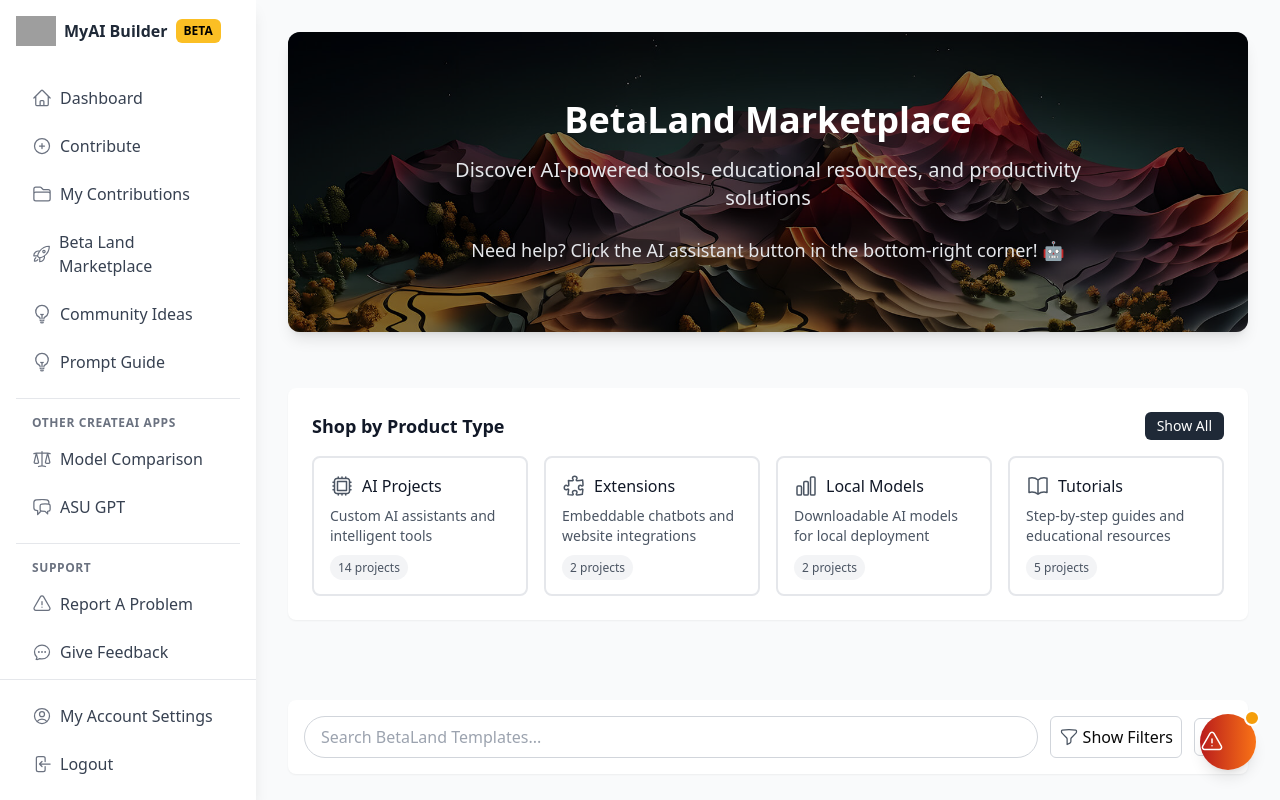
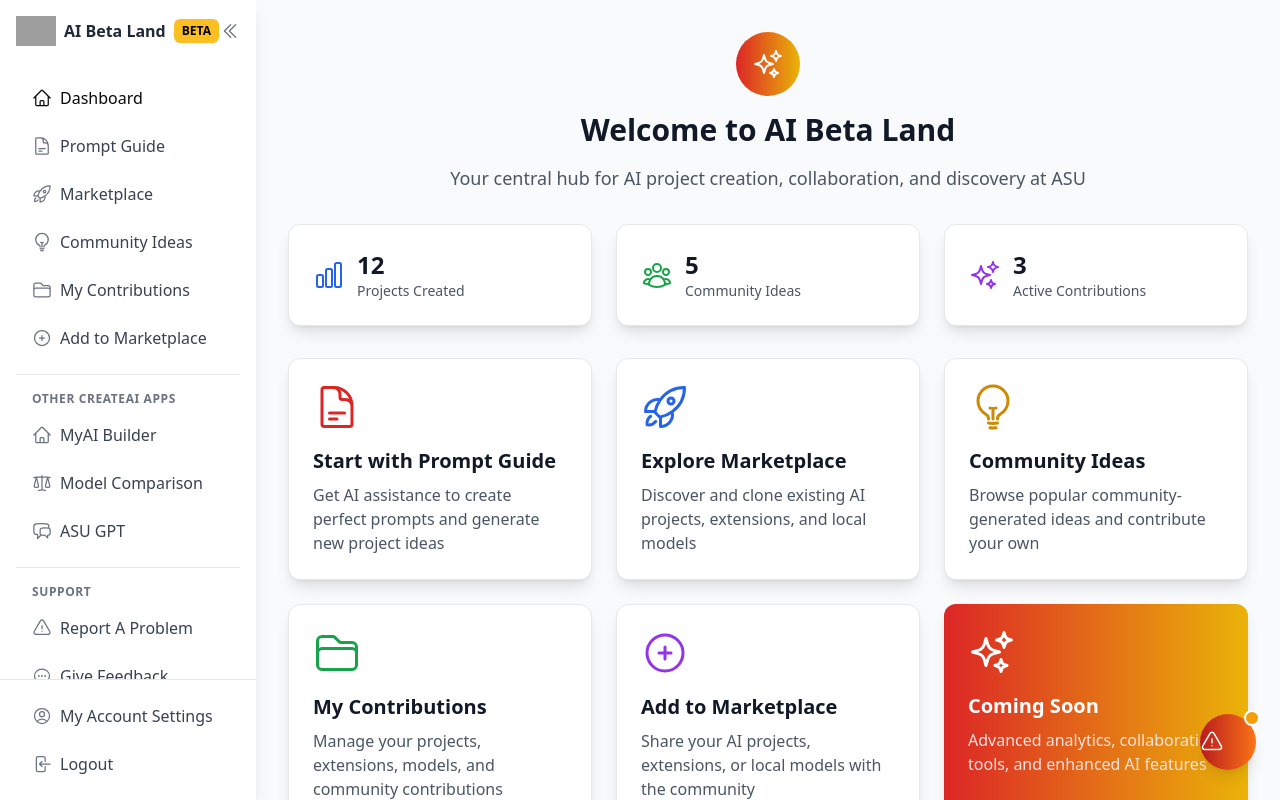
Before and after one commit to danielennis11111/gpt-marketplace, a React (Vite) app: page / in a window 1280 px wide. Built offline with nearby package versions, Linux system fonts and the light colour scheme; no server answers; grey boxes are pictures that could not be loaded.

Commit message:
Complete app rebranding to AI Beta Land with collapsible sidebar and new dashboard

```diff
--- a/index.html
+++ b/index.html
@@ -3,7 +3,7 @@
   <head>
     <meta charset="UTF-8" />
     <meta name="viewport" content="width=device-width, initial-scale=1.0" />
-    <title>GPT Marketplace</title>
+    <title>AI Beta Land - ASU AI Marketplace</title>
   </head>
   <body>
     <div id="root"></div>
--- a/src/App.tsx
+++ b/src/App.tsx
@@ -2,6 +2,7 @@
 import type { ReactNode } from 'react';
 import { BrowserRouter as Router, Routes, Route, Link, useLocation } from 'react-router-dom';
 import HomePage from './pages/HomePage';
+import { DashboardPage } from './pages/DashboardPage';
 import { ProjectDetail } from './components/ProjectDetail';
 import MyProjects from './pages/MyProjects';
 import ProjectEditor from './pages/ProjectEditor';
@@ -26,7 +27,10 @@
   ArrowLeftOnRectangleIcon,
   Bars3Icon,
   XMarkIcon,
-  LightBulbIcon
+  LightBulbIcon,
+  DocumentTextIcon,
+  ChevronDoubleLeftIcon,
+  ChevronDoubleRightIcon
 } from '@heroicons/react/24/outline';
 import siteLogo from './assets/site-logo.png';
 
@@ -36,10 +40,11 @@
   icon: React.ComponentType<React.SVGProps<SVGSVGElement>>;
   children: ReactNode;
   external?: boolean;
+  collapsed?: boolean;
 }
 
 // NavItem component for consistent styling and active state
-const NavItem: React.FC<NavItemProps> = ({ to, icon, children, external = false }) => {
+const NavItem: React.FC<NavItemProps> = ({ to, icon, children, external = false, collapsed = false }) => {
   const location = useLocation();
   const isActive = location.pathname === to;
   const activeClass = isActive ? "text-maroon-700 font-medium" : "text-gray-700";
@@ -47,18 +52,21 @@
 
   const content = (
     <>
-      <IconComponent className={`w-5 h-5 mr-2 ${isActive ? "text-maroon-700" : "text-gray-500"}`} />
-      {children}
+      <IconComponent className={`w-5 h-5 ${collapsed ? 'mx-auto' : 'mr-2'} ${isActive ? "text-maroon-700" : "text-gray-500"}`} />
+      {!collapsed && children}
     </>
   );
+
+  const baseClasses = `flex items-center ${collapsed ? 'justify-center px-2' : 'px-4'} py-2 ${activeClass} hover:bg-gray-100 rounded-md ${collapsed ? 'mx-2' : ''}`;
 
   if (external) {
     return (
       <a
         href={to}
-        className={`flex items-center px-4 py-2 ${activeClass} hover:bg-gray-100 rounded-md`}
+        className={baseClasses}
         target="_blank"
         rel="noopener noreferrer"
+        title={collapsed ? children as string : undefined}
       >
         {content}
       </a>
@@ -68,7 +76,8 @@
   return (
     <Link
       to={to}
-      className={`flex items-center px-4 py-2 ${activeClass} hover:bg-gray-100 rounded-md`}
+      className={baseClasses}
+      title={collapsed ? children as string : undefined}
     >
       {content}
     </Link>
@@ -77,6 +86,7 @@
 
 const AppContent = () => {
   const [sidebarOpen, setSidebarOpen] = useState(false);
+  const [sidebarCollapsed, setSidebarCollapsed] = useState(false);
 
   return (
     <div className="flex h-screen bg-gray-100">
@@ -96,22 +106,38 @@
 
       {/* Sidebar */}
       <div
-        className={`w-64 bg-white shadow-lg flex flex-col fixed inset-y-0 left-0 z-30 transition-transform duration-300 transform md:translate-x-0 ${
+        className={`${sidebarCollapsed ? 'w-16' : 'w-64'} bg-white shadow-lg flex flex-col fixed inset-y-0 left-0 z-30 transition-all duration-300 transform md:translate-x-0 ${
           sidebarOpen ? 'translate-x-0' : '-translate-x-full'
         } md:relative`}
       >
         {/* Logo and Title */}
         <div className="p-4 flex items-center">
-          <img src={siteLogo} alt="MyAI Builder Logo" className="w-10 mr-2" />
-          <h1 className="text-base font-bold text-gray-800">MyAI Builder</h1>
+          <img src={siteLogo} alt="AI Beta Land Logo" className="w-10 mr-2" />
+          {!sidebarCollapsed && (
+            <>
+              <h1 className="text-base font-bold text-gray-800">AI Beta Land</h1>
               <div className="inline-flex items-center bg-amber-400 px-2 py-1 text-xs font-bold text-black rounded-md ml-2">
                 BETA
               </div>
+            </>
+          )}
+
+          {/* Collapse button */}
+          <button
+            onClick={() => setSidebarCollapsed(!sidebarCollapsed)}
+            className={`${sidebarCollapsed ? 'ml-auto' : 'ml-auto'} text-gray-500 hover:text-gray-700 transition-colors hidden md:block`}
+          >
+            {sidebarCollapsed ? (
+              <ChevronDoubleRightIcon className="h-5 w-5" />
+            ) : (
+              <ChevronDoubleLeftIcon className="h-5 w-5" />
+            )}
+          </button>
 
           {/* Mobile close button */}
           <button
             onClick={() => setSidebarOpen(false)}
-            className="ml-auto text-gray-500 md:hidden"
+            className={`${sidebarCollapsed ? 'hidden' : 'ml-2'} text-gray-500 md:hidden`}
           >
             <XMarkIcon className="h-6 w-6" />
           </button>
@@ -120,23 +146,23 @@
         {/* Main Navigation */}
         <nav className="mt-4 flex-1 overflow-y-auto px-4">
           <div className="space-y-2">
-            <NavItem to="https://platform-beta.aiml.asu.edu/" icon={HomeIcon} external={true}>
+            <NavItem to="/" icon={HomeIcon} collapsed={sidebarCollapsed}>
               Dashboard
             </NavItem>
-            <NavItem to="/contribute" icon={PlusCircleIcon}>
-              Contribute
+            <NavItem to="/prompt-guide" icon={DocumentTextIcon} collapsed={sidebarCollapsed}>
+              Prompt Guide
             </NavItem>
-            <NavItem to="/myprojects" icon={FolderIcon}>
+            <NavItem to="/marketplace" icon={RocketLaunchIcon} collapsed={sidebarCollapsed}>
+              Marketplace
+            </NavItem>
+            <NavItem to="/community-ideas" icon={LightBulbIcon} collapsed={sidebarCollapsed}>
+              Community Ideas
+            </NavItem>
+            <NavItem to="/myprojects" icon={FolderIcon} collapsed={sidebarCollapsed}>
               My Contributions
             </NavItem>
-            <NavItem to="/marketplace" icon={RocketLaunchIcon}>
-              Beta Land Marketplace
-            </NavItem>
-            <NavItem to="/community-ideas" icon={LightBulbIcon}>
-              Community Ideas
-            </NavItem>
-            <NavItem to="/prompt-guide" icon={LightBulbIcon}>
-              Prompt Guide
+            <NavItem to="/contribute" icon={PlusCircleIcon} collapsed={sidebarCollapsed}>
+              Add to Marketplace
             </NavItem>
           </div>
 
@@ -144,16 +170,21 @@
           <div className="my-4 border-t border-gray-200"></div>
 
           {/* Other CreateAI apps section */}
+          {!sidebarCollapsed && (
             <div className="mb-2">
               <h3 className="px-4 text-xs font-semibold text-gray-500 uppercase tracking-wider">
                 Other CreateAI apps
               </h3>
             </div>
+          )}
           <div className="space-y-2">
-            <NavItem to="https://compare-beta.aiml.asu.edu/" icon={ScaleIcon} external={true}>
+            <NavItem to="https://platform-beta.aiml.asu.edu/" icon={HomeIcon} external={true} collapsed={sidebarCollapsed}>
+              MyAI Builder
+            </NavItem>
+            <NavItem to="https://compare-beta.aiml.asu.edu/" icon={ScaleIcon} external={true} collapsed={sidebarCollapsed}>
               Model Comparison
             </NavItem>
-            <NavItem to="https://asugpt-beta.aiml.asu.edu/" icon={ChatBubbleLeftRightIcon} external={true}>
+            <NavItem to="https://asugpt-beta.aiml.asu.edu/" icon={ChatBubbleLeftRightIcon} external={true} collapsed={sidebarCollapsed}>
               ASU GPT
             </NavItem>
           </div>
@@ -162,16 +193,18 @@
           <div className="my-4 border-t border-gray-200"></div>
 
           {/* Support section */}
+          {!sidebarCollapsed && (
             <div className="mb-2">
               <h3 className="px-4 text-xs font-semibold text-gray-500 uppercase tracking-wider">
                 Support
               </h3>
             </div>
+          )}
           <div className="space-y-2">
-            <NavItem to="#" icon={ExclamationTriangleIcon}>
+            <NavItem to="#" icon={ExclamationTriangleIcon} collapsed={sidebarCollapsed}>
               Report A Problem
             </NavItem>
-            <NavItem to="#" icon={ChatBubbleOvalLeftEllipsisIcon}>
+            <NavItem to="#" icon={ChatBubbleOvalLeftEllipsisIcon} collapsed={sidebarCollapsed}>
               Give Feedback
             </NavItem>
           </div>
@@ -180,15 +213,16 @@
         {/* User Controls */}
         <div className="p-4 border-t border-gray-200">
           <div className="space-y-2">
-            <NavItem to="/settings" icon={UserCircleIcon}>
+            <NavItem to="/settings" icon={UserCircleIcon} collapsed={sidebarCollapsed}>
               My Account Settings
             </NavItem>
             <button
-              className="flex items-center w-full px-4 py-2 text-gray-700 hover:bg-gray-100 rounded-md text-left"
+              className={`flex items-center w-full ${sidebarCollapsed ? 'justify-center px-2 mx-2' : 'px-4'} py-2 text-gray-700 hover:bg-gray-100 rounded-md text-left`}
               onClick={() => console.log('Logout clicked')}
+              title={sidebarCollapsed ? 'Logout' : undefined}
             >
-              <ArrowLeftOnRectangleIcon className="w-5 h-5 mr-2 text-gray-500" />
-              Logout
+              <ArrowLeftOnRectangleIcon className={`w-5 h-5 ${sidebarCollapsed ? 'mx-auto' : 'mr-2'} text-gray-500`} />
+              {!sidebarCollapsed && 'Logout'}
             </button>
           </div>
         </div>
@@ -205,7 +239,7 @@
       {/* Main Content */}
       <div className="flex-1 overflow-auto md:ml-0 pt-16 md:pt-0">
         <Routes>
-          <Route path="/" element={<HomePage />} />
+          <Route path="/" element={<DashboardPage />} />
           <Route path="/marketplace" element={<HomePage />} />
           <Route path="/project/:id" element={<ProjectDetail />} />
           <Route path="/myprojects" element={<MyProjects />} />
--- /dev/null
+++ b/src/pages/DashboardPage.tsx
@@ -0,0 +1,151 @@
+import React from 'react';
+import { Link } from 'react-router-dom';
+import {
+  RocketLaunchIcon,
+  DocumentTextIcon,
+  LightBulbIcon,
+  FolderIcon,
+  PlusCircleIcon,
+  ChartBarIcon,
+  UserGroupIcon,
+  SparklesIcon
+} from '@heroicons/react/24/outline';
+
+export const DashboardPage: React.FC = () => {
+  return (
+    <div className="min-h-screen bg-gray-50">
+      <div className="max-w-7xl mx-auto px-4 sm:px-6 lg:px-8 py-8">
+        {/* Header */}
+        <div className="text-center mb-8">
+          <div className="flex justify-center mb-4">
+            <div className="w-16 h-16 bg-gradient-to-r from-red-600 to-yellow-500 rounded-full flex items-center justify-center">
+              <SparklesIcon className="w-8 h-8 text-white" />
+            </div>
+          </div>
+          <h1 className="text-3xl font-bold text-gray-900 mb-4">Welcome to AI Beta Land</h1>
+          <p className="text-lg text-gray-600 max-w-2xl mx-auto">
+            Your central hub for AI project creation, collaboration, and discovery at ASU
+          </p>
+        </div>
+
+        {/* Quick Stats */}
+        <div className="grid grid-cols-1 md:grid-cols-3 gap-6 mb-8">
+          <div className="bg-white rounded-xl shadow-lg p-6 border border-gray-200">
+            <div className="flex items-center">
+              <ChartBarIcon className="w-8 h-8 text-blue-600 mr-3" />
+              <div>
+                <p className="text-2xl font-bold text-gray-900">12</p>
+                <p className="text-sm text-gray-600">Projects Created</p>
+              </div>
+            </div>
+          </div>
+          <div className="bg-white rounded-xl shadow-lg p-6 border border-gray-200">
+            <div className="flex items-center">
+              <UserGroupIcon className="w-8 h-8 text-green-600 mr-3" />
+              <div>
+                <p className="text-2xl font-bold text-gray-900">5</p>
+                <p className="text-sm text-gray-600">Community Ideas</p>
+              </div>
+            </div>
+          </div>
+          <div className="bg-white rounded-xl shadow-lg p-6 border border-gray-200">
+            <div className="flex items-center">
+              <SparklesIcon className="w-8 h-8 text-purple-600 mr-3" />
+              <div>
+                <p className="text-2xl font-bold text-gray-900">3</p>
+                <p className="text-sm text-gray-600">Active Contributions</p>
+              </div>
+            </div>
+          </div>
+        </div>
+
+        {/* Quick Actions */}
+        <div className="grid grid-cols-1 md:grid-cols-2 lg:grid-cols-3 gap-6">
+          <Link
+            to="/prompt-guide"
+            className="bg-white rounded-xl shadow-lg p-6 border border-gray-200 hover:shadow-xl transition-shadow group"
+          >
+            <DocumentTextIcon className="w-12 h-12 text-red-600 mb-4 group-hover:scale-110 transition-transform" />
+            <h3 className="text-xl font-semibold text-gray-900 mb-2">Start with Prompt Guide</h3>
+            <p className="text-gray-600">
+              Get AI assistance to create perfect prompts and generate new project ideas
+            </p>
+          </Link>
+
+          <Link
+            to="/marketplace"
+            className="bg-white rounded-xl shadow-lg p-6 border border-gray-200 hover:shadow-xl transition-shadow group"
+          >
+            <RocketLaunchIcon className="w-12 h-12 text-blue-600 mb-4 group-hover:scale-110 transition-transform" />
+            <h3 className="text-xl font-semibold text-gray-900 mb-2">Explore Marketplace</h3>
+            <p className="text-gray-600">
+              Discover and clone existing AI projects, extensions, and local models
+            </p>
+          </Link>
+
+          <Link
+            to="/community-ideas"
+            className="bg-white rounded-xl shadow-lg p-6 border border-gray-200 hover:shadow-xl transition-shadow group"
+          >
+            <LightBulbIcon className="w-12 h-12 text-yellow-600 mb-4 group-hover:scale-110 transition-transform" />
+            <h3 className="text-xl font-semibold text-gray-900 mb-2">Community Ideas</h3>
+            <p className="text-gray-600">
+              Browse popular community-generated ideas and contribute your own
+            </p>
+          </Link>
+
+          <Link
+            to="/myprojects"
+            className="bg-white rounded-xl shadow-lg p-6 border border-gray-200 hover:shadow-xl transition-shadow group"
+          >
+            <FolderIcon className="w-12 h-12 text-green-600 mb-4 group-hover:scale-110 transition-transform" />
+            <h3 className="text-xl font-semibold text-gray-900 mb-2">My Contributions</h3>
+            <p className="text-gray-600">
+              Manage your projects, extensions, models, and community contributions
+            </p>
+          </Link>
+
+          <Link
+            to="/contribute"
+            className="bg-white rounded-xl shadow-lg p-6 border border-gray-200 hover:shadow-xl transition-shadow group"
+          >
+            <PlusCircleIcon className="w-12 h-12 text-purple-600 mb-4 group-hover:scale-110 transition-transform" />
+            <h3 className="text-xl font-semibold text-gray-900 mb-2">Add to Marketplace</h3>
+            <p className="text-gray-600">
+              Share your AI projects, extensions, or local models with the community
+            </p>
+          </Link>
+
+          <div className="bg-gradient-to-r from-red-600 to-yellow-500 rounded-xl shadow-lg p-6 text-white">
+            <SparklesIcon className="w-12 h-12 mb-4" />
+            <h3 className="text-xl font-semibold mb-2">Coming Soon</h3>
+            <p className="text-red-100">
+              Advanced analytics, collaboration tools, and enhanced AI features
+            </p>
+          </div>
+        </div>
+
+        {/* Recent Activity */}
+        <div className="mt-12">
+          <h2 className="text-2xl font-bold text-gray-900 mb-6">Recent Activity</h2>
+          <div className="bg-white rounded-xl shadow-lg border border-gray-200 p-6">
+            <div className="text-center py-8">
+              <SparklesIcon className="w-16 h-16 text-gray-300 mx-auto mb-4" />
+              <h3 className="text-lg font-medium text-gray-900 mb-2">No Recent Activity</h3>
+              <p className="text-gray-600 mb-4">
+                Start creating projects or exploring the marketplace to see your activity here
+              </p>
+              <Link
+                to="/prompt-guide"
+                className="inline-flex items-center px-4 py-2 bg-red-600 text-white rounded-lg hover:bg-red-700 transition-colors"
+              >
+                <DocumentTextIcon className="w-4 h-4 mr-2" />
+                Create Your First Project
+              </Link>
+            </div>
+          </div>
+        </div>
+      </div>
+    </div>
+  );
+};
```
Lines whose indentation alone changed are shown as unchanged.
